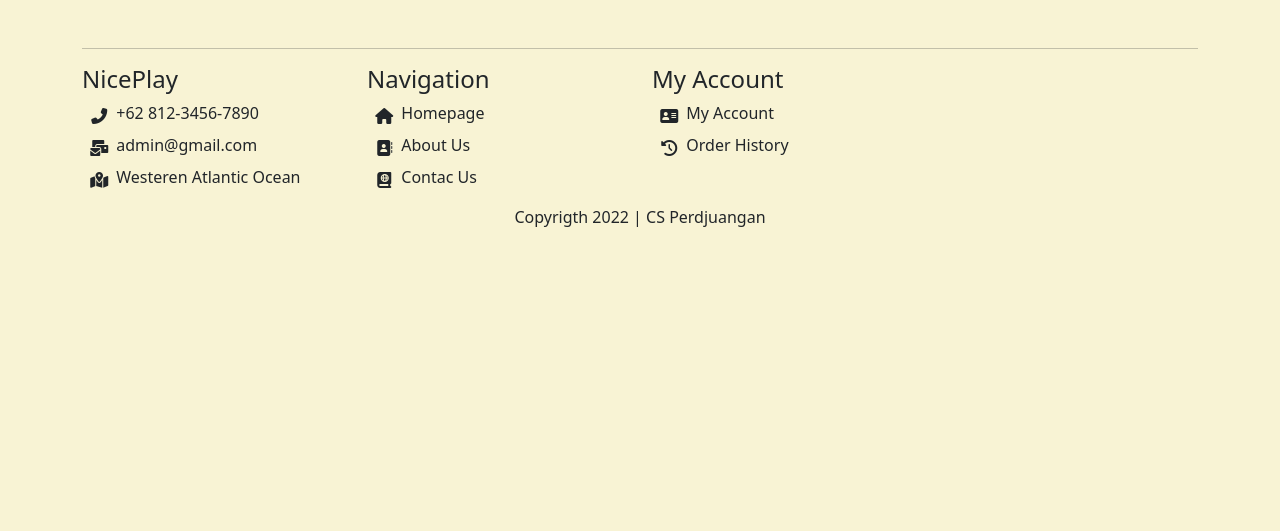
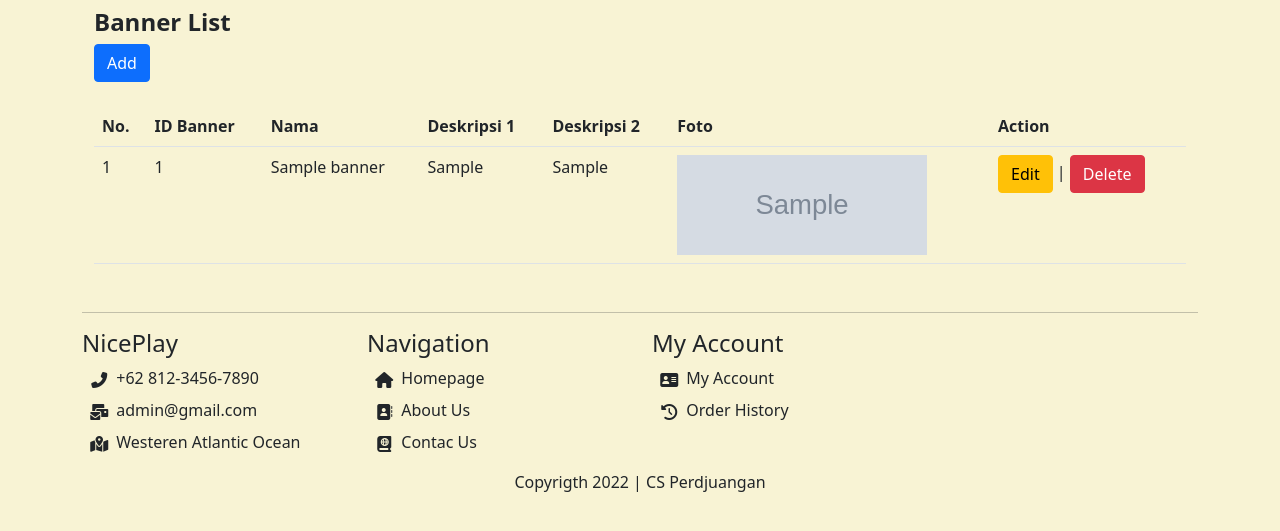
Before and after one commit to YayaIniee/TopUpStore, a PHP site: page /index.php?p=bannerlist in a window 1280 px wide. Shown: the part 67-598 px from the top of the page. Run offline with PHP 8.4, Linux system fonts and the light colour scheme; tables that the repository leaves empty or names only in its code hold one stand-in row (values such as "Sample post"); grey boxes marked "Sample" are stand-in pictures; some libraries are stand-ins or nearby versions; some web fonts are replaced.

Commit message:
modifed bannerlist, adding codes in deletebanner

```diff
--- a/class/class.Banner.php
+++ b/class/class.Banner.php
@@ -1,14 +1,27 @@
 <?php
-    class Banner extends Connection{
-        public $id =0;
-		public $nama = '';
-		public $deskripsi1 = '';
-        public $deskripsi2 = '';
-        public $foto = '';
-        public $currentfoto = '';
 
-		public $hasil = false;
-		public $message ='';
+	class Banner extends Connection
+	{
+		private $id =0;
+		private $nama = '';
+		private $deskripsi1 = '';
+		private $deskripsi2 = '';
+        private $foto = '';
+        private $currentfoto = '';
+		private $hasil = false;
+		private $message ='';
+
+		public function __get($atribute) {
+			if (property_exists($this, $atribute)) {
+				return $this->$atribute;
+				}
+		}
+
+		public function __set($atribut, $value){
+			if (property_exists($this, $atribut)) {
+					$this->$atribut = $value;
+			}
+		}
 
 		public function AddBanner(){
 			$sql = "INSERT INTO banner(nama, deskripsi1, deskripsi2, foto)
@@ -22,10 +35,11 @@
 		    else
 			   $this->message ='Data gagal ditambahkan!';
 		}
+
 		public function UpdateBanner(){
 			$sql = "UPDATE banner SET nama ='$this->nama',
 					deskripsi1 = '$this->deskripsi1',
-                    deskripsi2 = '$this->deskripsi2',
+					deskripsi2 = '$this->deskripsi2',,
                     foto = '$this->foto'
 					WHERE id = $this->id";
 
@@ -36,6 +50,8 @@
 		    else
 			   $this->message ='Data gagal diubah!';
 		}
+
+
         public function UpdateFotoBanner(){
 			$sql = "UPDATE banner SET
                     foto = '$this->foto'
@@ -48,6 +64,7 @@
 		    else
 			   $this->message ='Data gagal diubah!';
 		}
+
 		public function DeleteBanner(){
 			$sql = "DELETE FROM banner WHERE id=$this->id";
 			$this->hasil = mysqli_query($this->connection, $sql);
@@ -57,12 +74,13 @@
 		    else
 			   $this->message ='Data gagal dihapus!';
 		}
+
 		public function SelectAllBanner(){
 			$sql = "SELECT * FROM banner";
 
 			$result = mysqli_query($this->connection, $sql);
 			$arrResult = Array();
-			$count=0;
+			$cnt=0;
 			if(mysqli_num_rows($result) > 0){
 				while ($data = mysqli_fetch_array($result))
 				{
@@ -72,12 +90,13 @@
 					$objBanner->deskripsi1=$data['deskripsi1'];
 					$objBanner->deskripsi2=$data['deskripsi2'];
                     $objBanner->foto=$data['foto'];
-					$arrResult[$count] = $objBanner;
-					$count++;
+					$arrResult[$cnt] = $objBanner;
+					$cnt++;
 				}
 			}
 			return $arrResult;
 		}
+
 		public function SelectOneBanner(){
 			$sql = "SELECT * FROM banner WHERE id='$this->id'";
 			$resultOne = mysqli_query($this->connection, $sql);
@@ -90,7 +109,5 @@
                 $this->foto = $data['foto'];
 			}
 		}
-
  	}
-
 ?>
--- a/pages/bannerlist.php
+++ b/pages/bannerlist.php
@@ -0,0 +1,48 @@
+
+
+
+<div class="container">
+<div class="span11">
+  <h4 class="title"><span class="text"><strong>Banner List</strong></span></h4>
+  <a class="btn btn-primary" href="index.php?p=banner">Add</a>
+  <br>
+  <br>
+<table class="table">
+	<tr>
+	<th>No.</th>
+	<th>ID Banner</th>
+	<th>Nama</th>
+	<th>Deskripsi 1</th>
+    <th>Deskripsi 2</th>
+	<th>Foto</th>
+	<th>Action</th>
+	</tr>
+	<?php
+		require_once('./class/class.Banner.php');
+		$objBanner = new Banner();
+		$arrayResult = $objBanner->SelectAllBanner();
+
+		if(count($arrayResult) == 0){
+			echo '<tr><td colspan="4">Tidak ada data!</td></tr>';
+		}else{
+			$no = 1;
+			foreach ($arrayResult as $dataBanner) {
+				echo '<tr>';
+					echo '<td>'.$no.'</td>';
+					echo '<td>'.$dataBanner->id.'</td>';
+					echo '<td>'.$dataBanner->nama.'</td>';
+					echo '<td>'.$dataBanner->deskripsi1.'</td>';
+                    echo '<td>'.$dataBanner->deskripsi2.'</td>';
+					echo "<td><img src='./assets/upload/banner/".$dataBanner->foto."' width='250px' height='100px'/></td>";
+					echo '<td><a class="btn btn-warning"  href="index.php?p=banner&id='.$dataBanner->id.'">Edit</a> |
+   					          <a class="btn btn-danger"  href="index.php?p=deletebanner&id='.$dataBanner->id.'"
+							  onclick="return confirm(\'Apakah anda yakin ingin menghapus?\')">Delete</a></td>';
+				echo '</tr>';
+
+				$no++;
+			}
+		}
+		?>
+</table>
+</div>
+</div>
```
Also changed, not shown: pages/banner.php (+34 -21 lines), pages/deletebanner.php (+19 -0 lines), pages/home.php (+15 -9 lines). Lines whose indentation alone changed are shown as unchanged.
